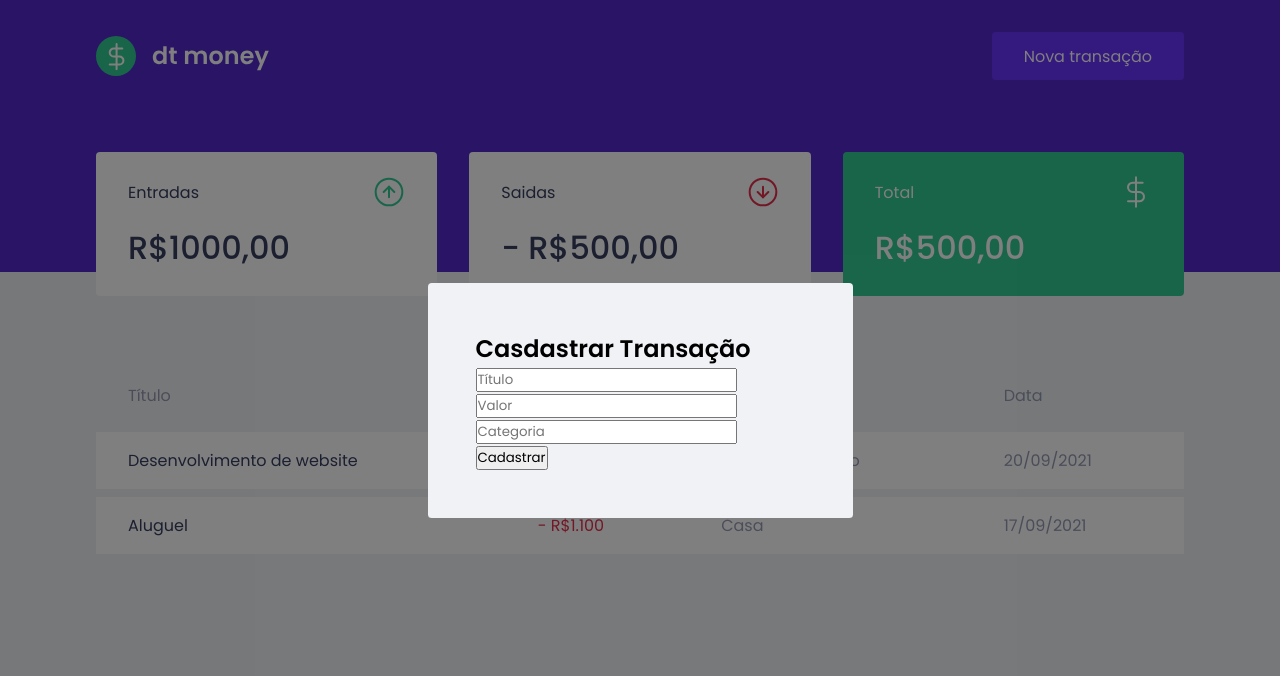
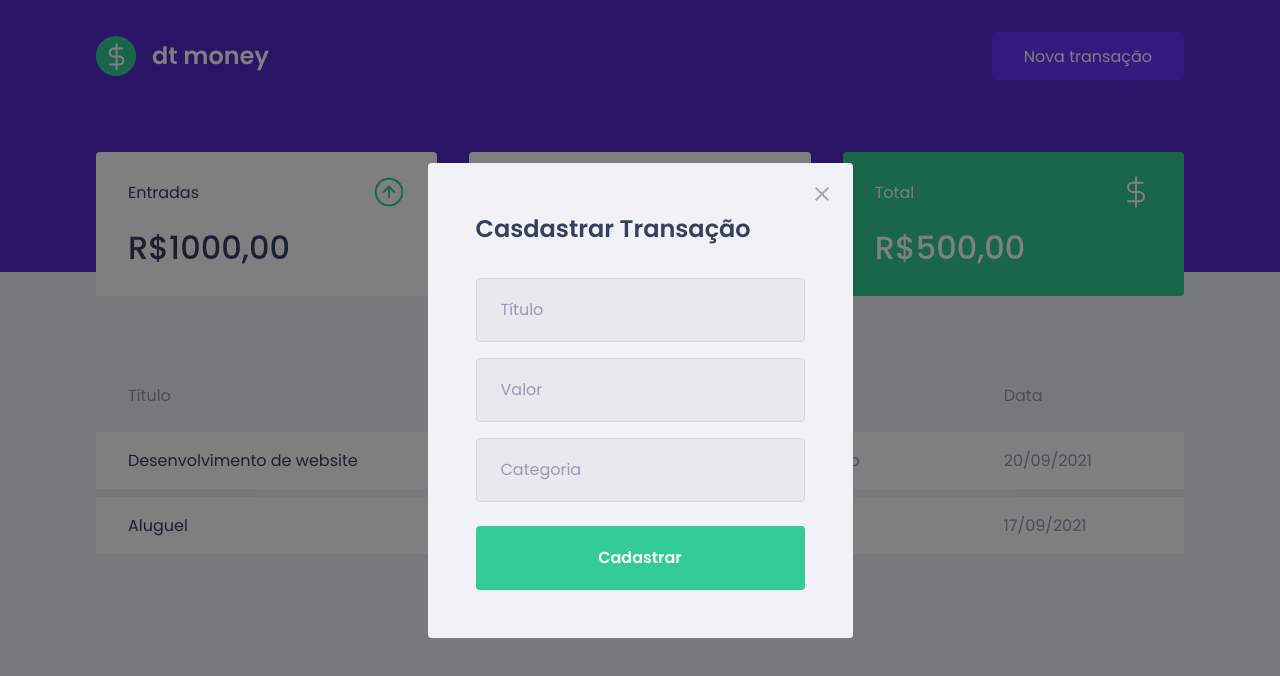
Before and after one commit to Jenifer-c/Ignite_dtMoney, a React (Create React App) app: page / in a window 1280 px wide. Both pictures are taken after a click on the button "Nova transação". Shown: the top 676 px of the page. Built offline with nearby package versions, Linux system fonts and the light colour scheme; no server answers; what miragejs would draw is missing.

Commit message:
Estilizado o Modal

```diff
--- a/src/components/NewTransactionModal/index.tsx
+++ b/src/components/NewTransactionModal/index.tsx
@@ -1,5 +1,6 @@
 import Modal from "react-modal";
 import { Container } from "./styles";
+import closeImg from '../../assets/close.svg'
 
 type NewTransactionModalPropsType = {
     isOpen: boolean,
@@ -14,6 +15,13 @@
             overlayClassName = "react-modal-overlay"
             className        = "react-modal-content"
         >
+            <button type      = "button"
+                    onClick   = {onRequestClose}
+                    className = "react-modal-close"
+            >
+                <img src = {closeImg} alt = "Fechar Modal" />
+            </button>
+
             <Container>
                 <h2>Casdastrar Transação</h2>
 
--- a/src/components/NewTransactionModal/styles.ts
+++ b/src/components/NewTransactionModal/styles.ts
@@ -1,3 +1,49 @@
 import styled from "styled-components";
 
-export const Container = styled.form``;
+export const Container = styled.form`
+    h2 {
+        color: var(--text-title);
+        font-size: 1.5rem;
+        margin-bottom: 2rem;
+    }
+
+    input {
+        width: 100%;
+        padding: 0 1.5rem;
+        height: 4rem;
+        border-radius: 0.25rem;
+
+        border: 1px solid #d7d7d7;
+        background: #e7e9ee;
+
+        font-weight: 400;
+        font-size: 1rem;
+
+        &::placeholder {
+            color: var(--text-body);
+        }
+
+        & + input {
+            margin-top: 1rem;
+        }
+    }
+
+    button[type = "submit"] {
+        width: 100%;
+        padding: 0 1.5rem;
+        height: 4rem;
+        background: var(--green);
+        color: #fff;
+        border-radius: 0.25rem;
+        border: 0;
+        font-size: 1rem;
+        margin-top: 1.5rem;
+        font-weight: 600;
+
+        transition: filter 0.2s;
+
+        &:hover {
+            filter: brightness(0.9);
+        }
+    }
+`;
--- a/src/styles/global.ts
+++ b/src/styles/global.ts
@@ -76,4 +76,18 @@
         border-radius: 0.24rem;
     }
 
+    .react-modal-close {
+        position: absolute;
+        right: 1.5rem;
+        top: 1.5rem;
+        border: 0;
+        background: transparent;
+
+        transition: filter 0.2s;
+
+        &:hover {
+            filter: brightness(0.8);
+        }
+    }
+
 `;
```
